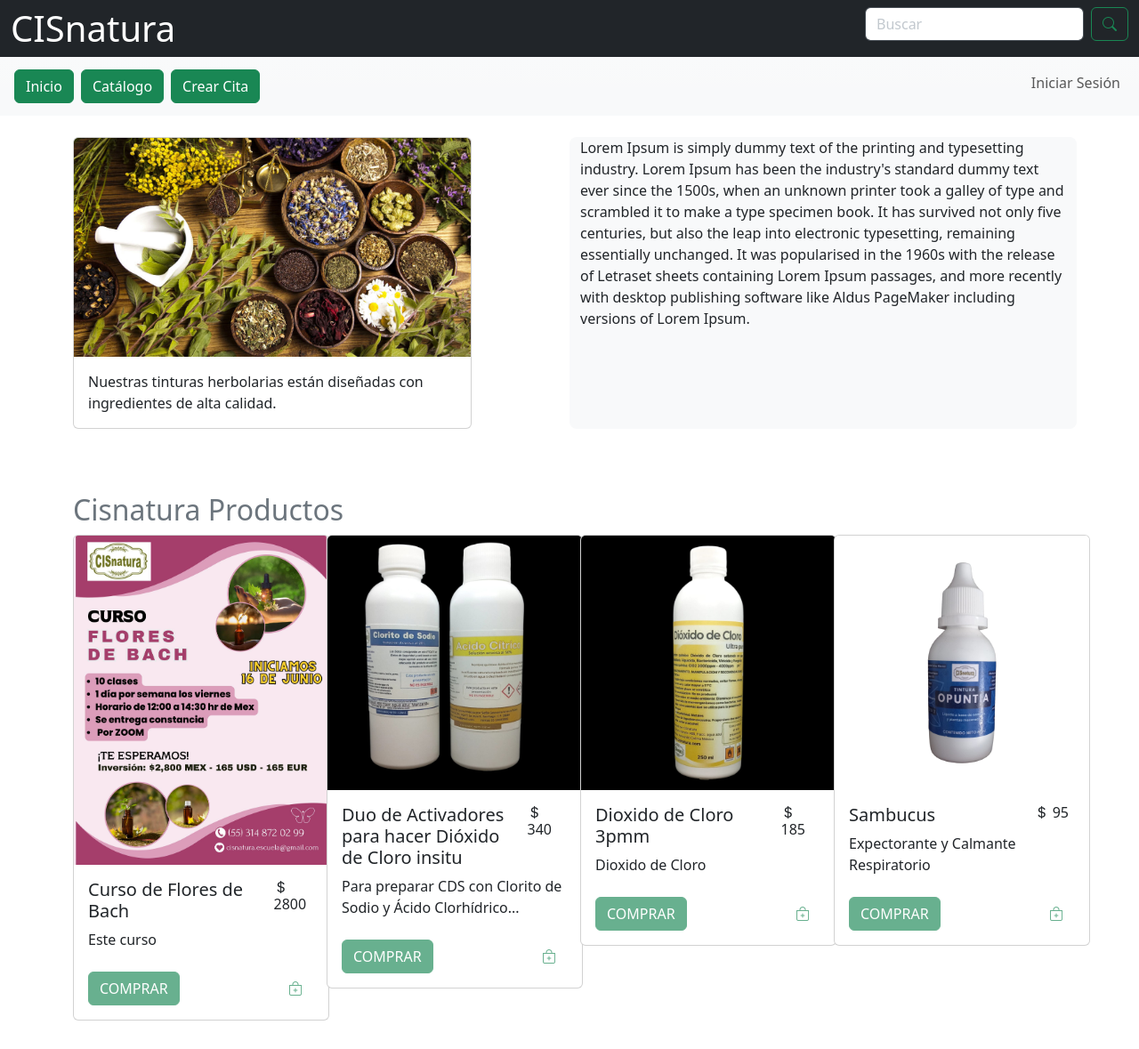
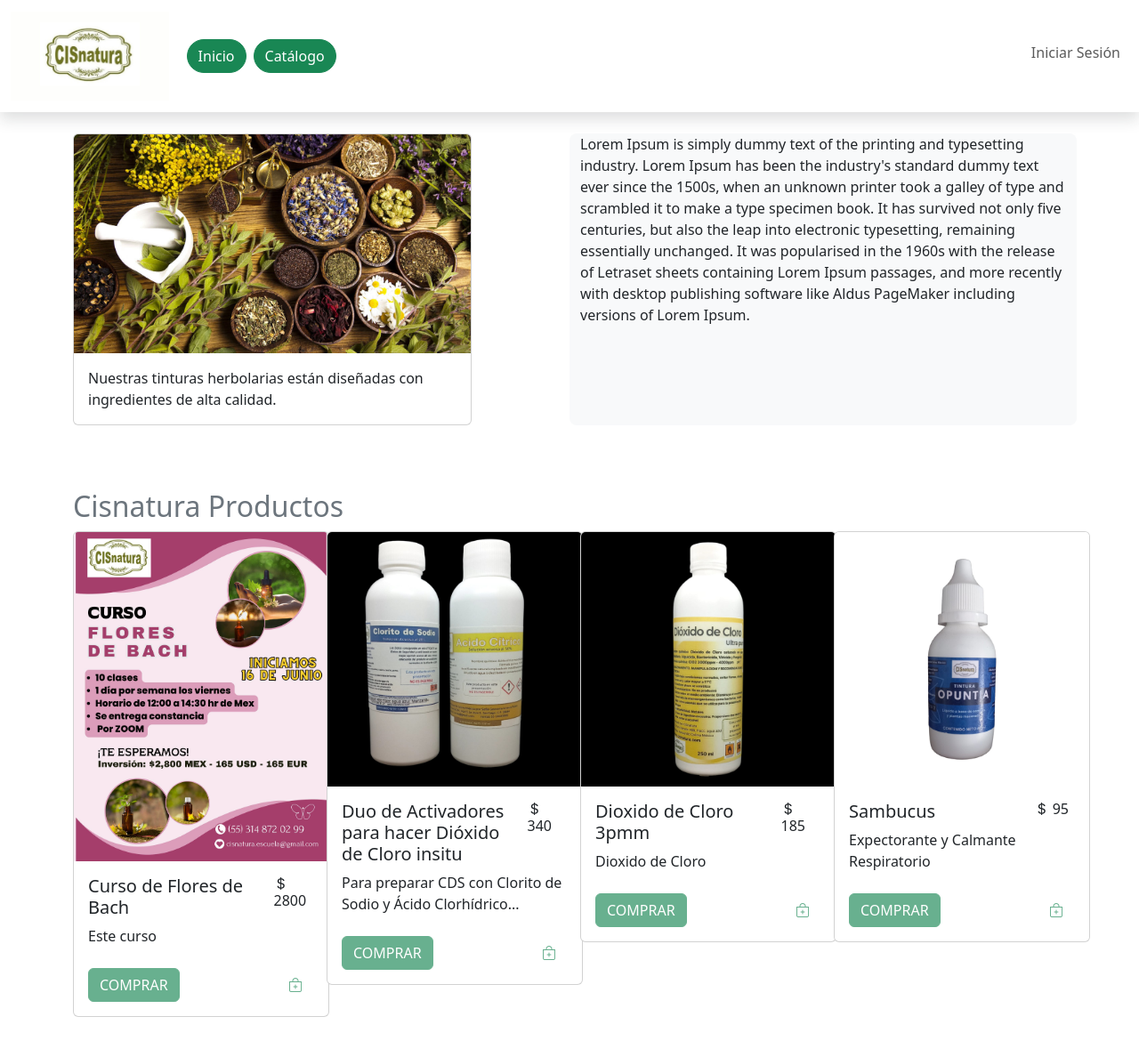
Before and after one commit to Maskeit/cisnatura, a PHP site: page /resources/views/home.php in a window 1280 px wide. Shown: the whole page at 89% size. After the commit the page ends 1143 px from the top, so only its background shows below. Run offline with PHP 8.4, Linux system fonts and the light colour scheme; data comes from the database, SQL or seed files in the repository.

Commit message:
DiseñoDelHeader2proceso

```diff
--- a/app/app.php
+++ b/app/app.php
@@ -157,7 +157,10 @@
         $carrito = new CarritoController();
         //imprimir valor del productoexistente
         $productoExistente = $carrito->buscarProductoEnCarrito($pid,$uid);
+        $cantidadPr = $carrito->cantProductos($uid);
         var_dump($productoExistente);
+        echo '<br>';
+        var_dump($cantidadPr);
         echo '<br>';
         $result = $carrito->agregarProducto($pid, $uid, $tt);
         if ($result) {
--- a/resources/views/layouts/main.php
+++ b/resources/views/layouts/main.php
@@ -12,31 +12,27 @@
     <link rel="stylesheet" href="https://cdn.jsdelivr.net/npm/bootstrap-icons@1.10.3/font/bootstrap-icons.css">
     <link rel="preconnect" href="https://fonts.googleapis.com">
     <link rel="preconnect" href="https://fonts.gstatic.com" crossorigin>
-
-    <title>Cisnatura Citas</title>
+    <link rel="icon" href="/cisnatura/resources/img/logocis.jpg" type="image/x-icon">
+    <title>Cisnatura Tienda</title>
 </head>
 <body>
     <div id="app" class="container-fluid p-0">
-        <header class="row m-0 bg-dark " data-bs-theme="dark">
-            <div class="col-9">
-                <h1 class="ml-3 mt-2">CISnatura</h1>
-            </div>
-            <div class="col-3 mt-2">
-                <form class="d-flex" role="search">
-                    <input class="form-control me-2" id="buscar-palabra" type="search" placeholder="Buscar" aria-label="Search">
-                    <button class="btn btn-outline-success" onclick="app.buscarPalabra()" type="button"><i class="bi bi-search"></i></button>
-                </form>
-            </div>
-        </header>
-        <nav class="navbar navbar-expand-lg navbar-light bg-body-tertiary bg-white bg-gradient mb-4" data-bs-theme="light">
+        <header>
+                <nav class="navbar navbar-expand-lg navbar-light bg-white bg-gradient mb-3 shadow" data-bs-theme="light">
                 <div class="container-fluid">
                     <button class="navbar-toggler" type="button" data-bs-toggle="collapse" data-bs-target="#navbarSupportedContent" aria-controls="navbarSupportedContent" aria-expanded="false" aria-label="Toggle navigation">
                         <span class="navbar-toggler-icon"></span>
                     </button>
+                    <a class="navbar-brand ml-3 mt-2 d-lg-none" href="#">
+                        <img src="/cisnatura/resources/img/logocis.jpg" alt="Logo" height="70">
+                    </a>
+                    <a class="navbar-brand ml-3 d-none d-lg-block" href="/cisnatura/index.php">
+                        <img src="/cisnatura/resources/img/logocis.jpg" height="100" alt="Logo">
+                    </a>
                     <div class="collapse navbar-collapse" id="navbarSupportedContent">
-                <ul class="navbar-nav me-auto mb-2 mb-lg-0">
+                        <ul class="navbar-nav me-auto mb-0 mb-lg-0">
                             <li class="nav-item">
-                        <a class="btn btn-success m-1 m-1"
+                                <a class="btn btn-success rounded-pill m-1 m-1"
                                         aria-current="page"
                                         href="/cisnatura/resources/views/home.php"
                                         style="transition: transform 0.3s;"
@@ -45,7 +41,7 @@
                                         >Inicio</a>
                             </li>
                             <li class="nav-item">
-                        <a class="btn btn-success m-1 m-1"
+                                <a class="btn btn-success rounded-pill m-1 m-1"
                                         aria-current="page"
                                         href="/cisnatura/resources/views/catalogo.php"
                                         style="transition: transform 0.3s;"
@@ -53,7 +49,7 @@
                                         onmouseout="this.style.transform = 'scale(1)';"
                                         >Catálogo</a>
                             </li>
-                    <li class="nav-item">
+                            <!-- <li class="nav-item">
                                 <a class="btn btn-success m-1 m-1"
                                         aria-current="page"
                                         href="/cisnatura/resources/views/newcita.php"
@@ -61,7 +57,7 @@
                                         onmouseover="this.style.transform = 'scale(1.1)';"
                                         onmouseout="this.style.transform = 'scale(1)';"
                                         >Crear Cita</a>
-                    </li>
+                            </li> -->
 
                             <?php if(!is_null($ua) && $ua->sv && $ua->tipo ==1){ ?>
                             <li class="nav-item">
@@ -85,7 +81,7 @@
                             </li>
                             <?php } ?>
                         </ul>
-                 <ul   class="navbar-nav ml-auto mb-2 d-flex">
+                        <ul class="navbar-nav ml-auto mb-2 d-flex">
 
                             <?php if(is_null($ua) || !$ua->sv){ ?>
 
@@ -111,11 +107,11 @@
                                 </ul>
                             </li>
                             <?php } ?>
-
                         </ul>
                     </div>
                 </div>
             </nav>
+        </header>
     </div>
     <?php
 }
```
Also changed, not shown: app/Controllers/CarritoController.php (+4 -6 lines), resources/img/logocis.jpg (added). Lines whose indentation alone changed are shown as unchanged.
